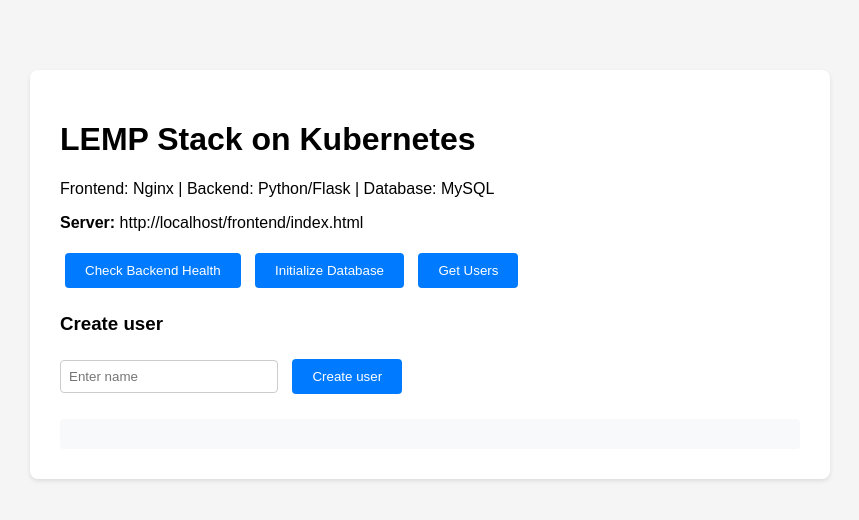
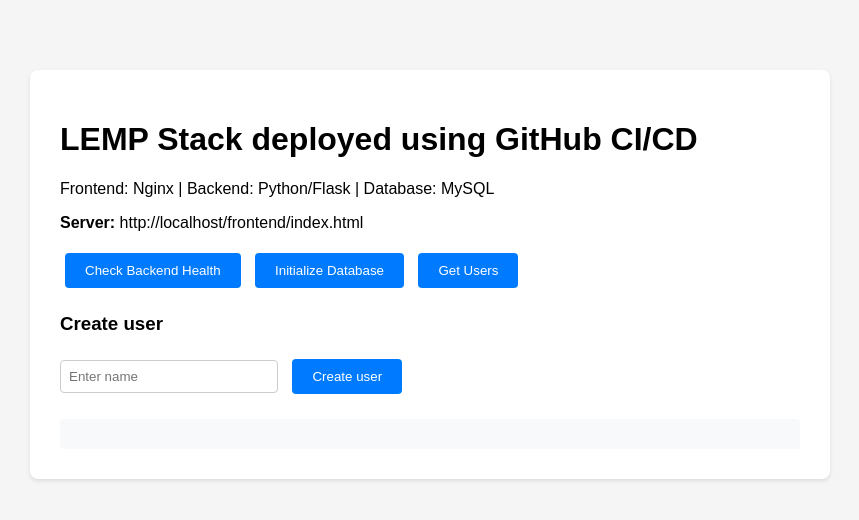
Before and after one commit to Tonttu81/kube_linux_koulu, a plain HTML site: page frontend/index.html in a window 1280 px wide. Shown: the whole page, without its empty margins (210-1069 px from the left). Drawn offline with Linux system fonts and the light colour scheme.

Commit message:
Update index.html

```diff
--- a/frontend/index.html
+++ b/frontend/index.html
@@ -48,7 +48,7 @@
 </head>
 <body>
     <div class="container">
-        <h1>LEMP Stack on Kubernetes</h1>
+        <h1>LEMP Stack deployed using GitHub CI/CD</h1>
         <p>Frontend: Nginx | Backend: Python/Flask | Database: MySQL</p>
         <p><strong>Server:</strong> <span id="serverInfo"></span></p>
 
```
